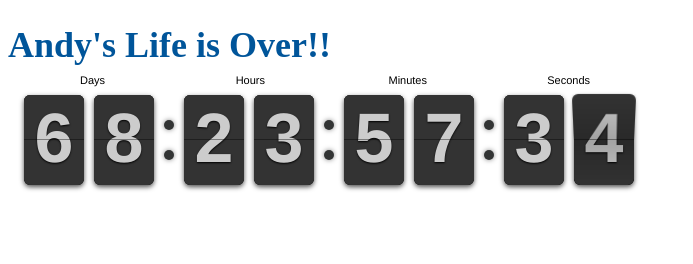
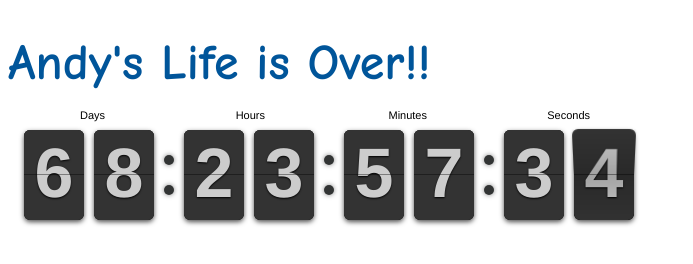
Before and after one commit to yosemitemike/yosemitemike.github.io, a plain HTML site: page index.html in a window 1280 px wide. Shown: the whole page, without its empty margins (0-693 px from the left). Drawn offline with nearby package versions, Linux system fonts and the light colour scheme.

Commit message:
Comic sans

```diff
--- a/css/index.css
+++ b/css/index.css
@@ -7,5 +7,6 @@
 }
 
 .title {
-  font-size: 36px;
+  font-size: 50px;
+  font-family: "Comic Sans MS", cursive, sans-serif;
 }
```
